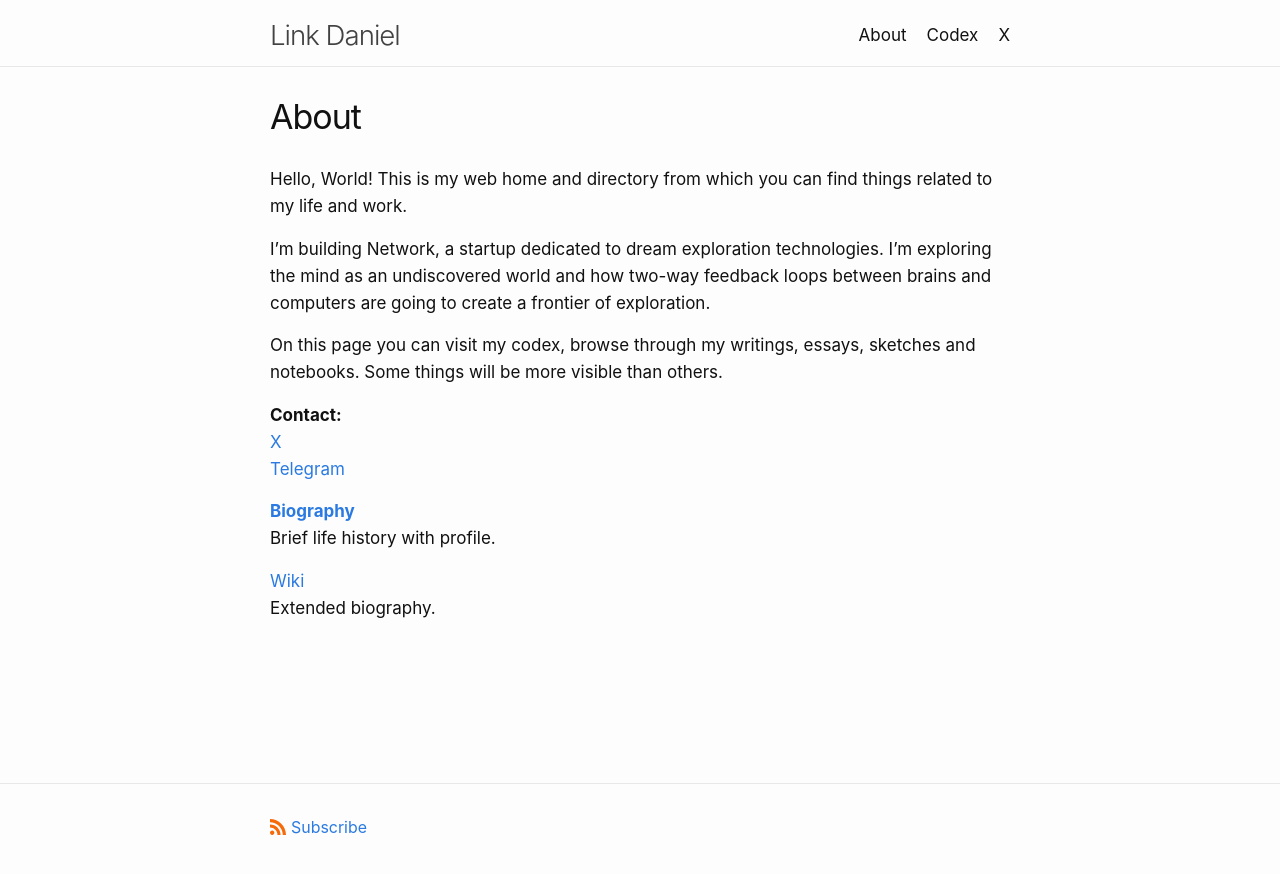
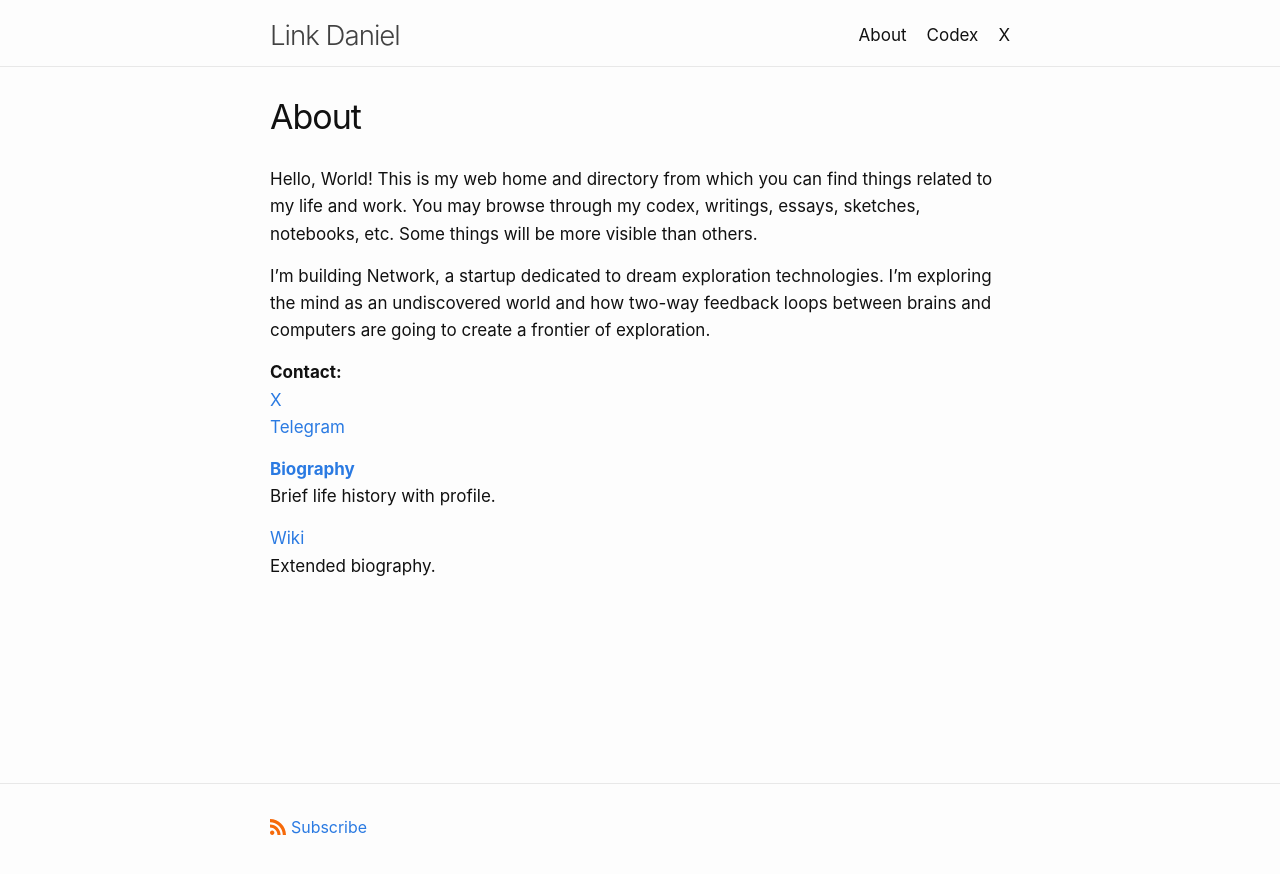
Before and after one commit to link-daniel/link.github.io, a Jekyll site: the page built from about.md, in a window 1280 px wide. Shown: the top 874 px of the page. Built offline with Jekyll 4.4.1, drawn with Linux system fonts in a browser that asks for light colours.

Commit message:
Update about.md

```diff
--- a/about.md
+++ b/about.md
@@ -4,11 +4,9 @@ title: About
 permalink: /about/
 ---
 
-Hello, World! This is my web home and directory from which you can find things related to my life and work.
+Hello, World! This is my web home and directory from which you can find things related to my life and work. You may browse through my codex, writings, essays, sketches, notebooks, etc. Some things will be more visible than others.
 
 I'm building Network, a startup dedicated to dream exploration technologies. I'm exploring the mind as an undiscovered world and how two-way feedback loops between brains and computers are going to create a frontier of exploration.
-
-On this page you can visit my codex, browse through my writings, essays, sketches and notebooks. Some things will be more visible than others.
 
 **Contact:**
 <br>
```
